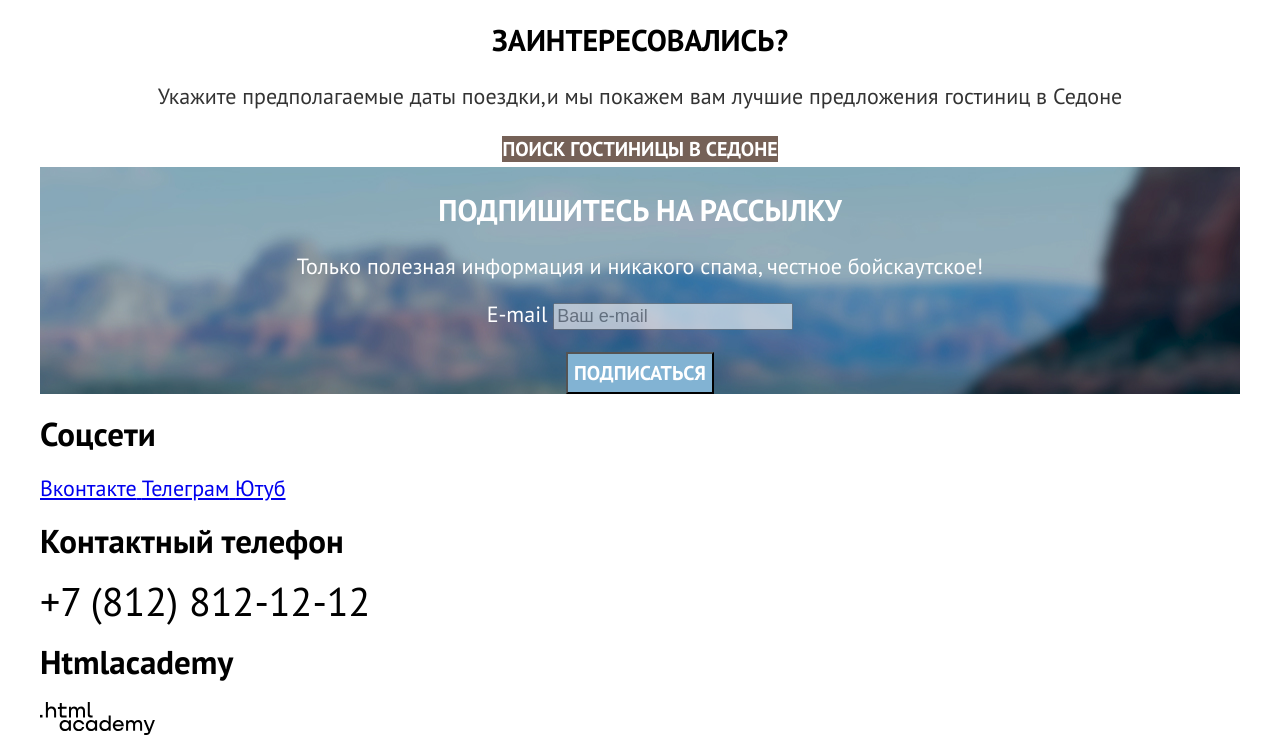
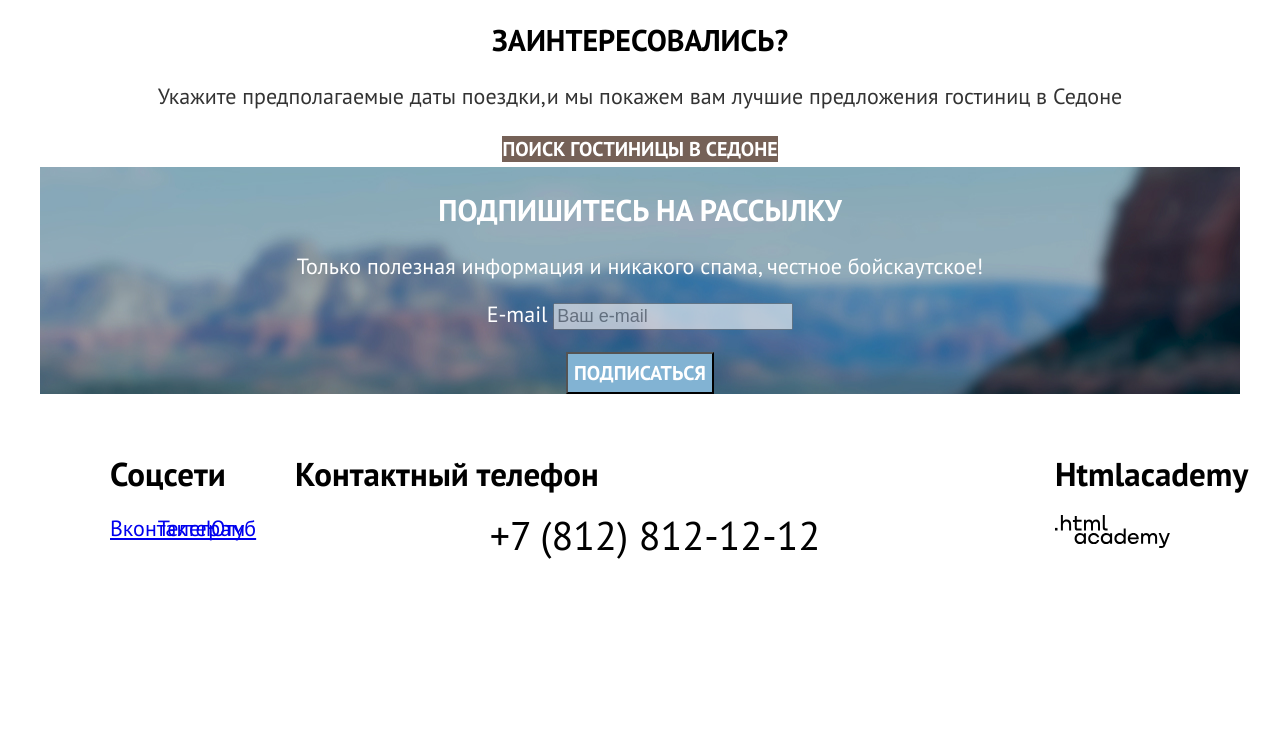
Before and after one commit to htmlacademy-htmlcss/1132429-sedona-34, a plain HTML site: page index.html in a window 1280 px wide. Shown: the part 2041-2782 px from the top of the page. After the commit the page ends 2626 px from the top, so only its background shows below. Drawn offline with Linux system fonts and the light colour scheme.

Commit message:
Добавляет сетку для футера
Добавляет сетку для футера на базовой странице

```diff
--- a/styles/styles.css
+++ b/styles/styles.css
@@ -209,6 +209,13 @@ body {
   background-color: #82B3D3;
 }
 
+/* Footer */
+
+.page-footer {
+  display: flex;
+  margin: 40px 70px 30px;
+}
+
 .footer-contacts-phone {
   font-family: inherit;
   font-size: 40px;
@@ -218,6 +225,34 @@ body {
   text-decoration: none;
   text-transform: uppercase;
 }
+
+.footer-social {
+  max-width: 145px;
+  margin-right: auto;
+}
+
+.footer-social-list {
+  display: flex;
+  flex-direction: row;
+}
+
+.footer-social-link {
+  width: 33%;
+}
+
+.footer-contacts {
+  width: 720px;
+  display: flex;
+  flex-direction: column;
+  justify-content: center;
+}
+
+.footer-academylogo {
+  width: 115px;
+  margin-left: auto;
+}
+
+/* Catalog */
 
 .filter {
   background: rgba(131, 179, 211, 0.2) url("../images/background/catalog-background.jpg") no-repeat 50% 0/100% auto;
```
